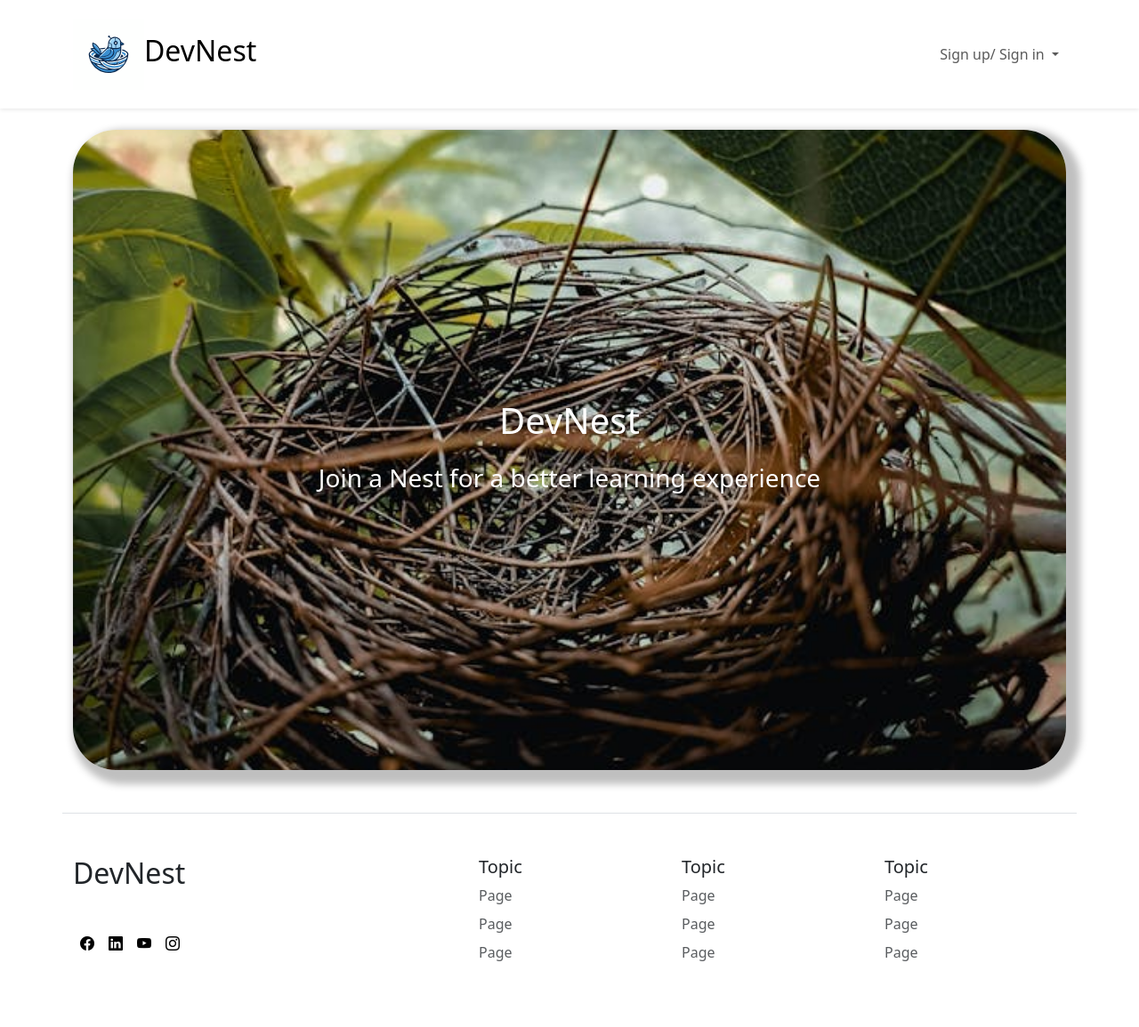
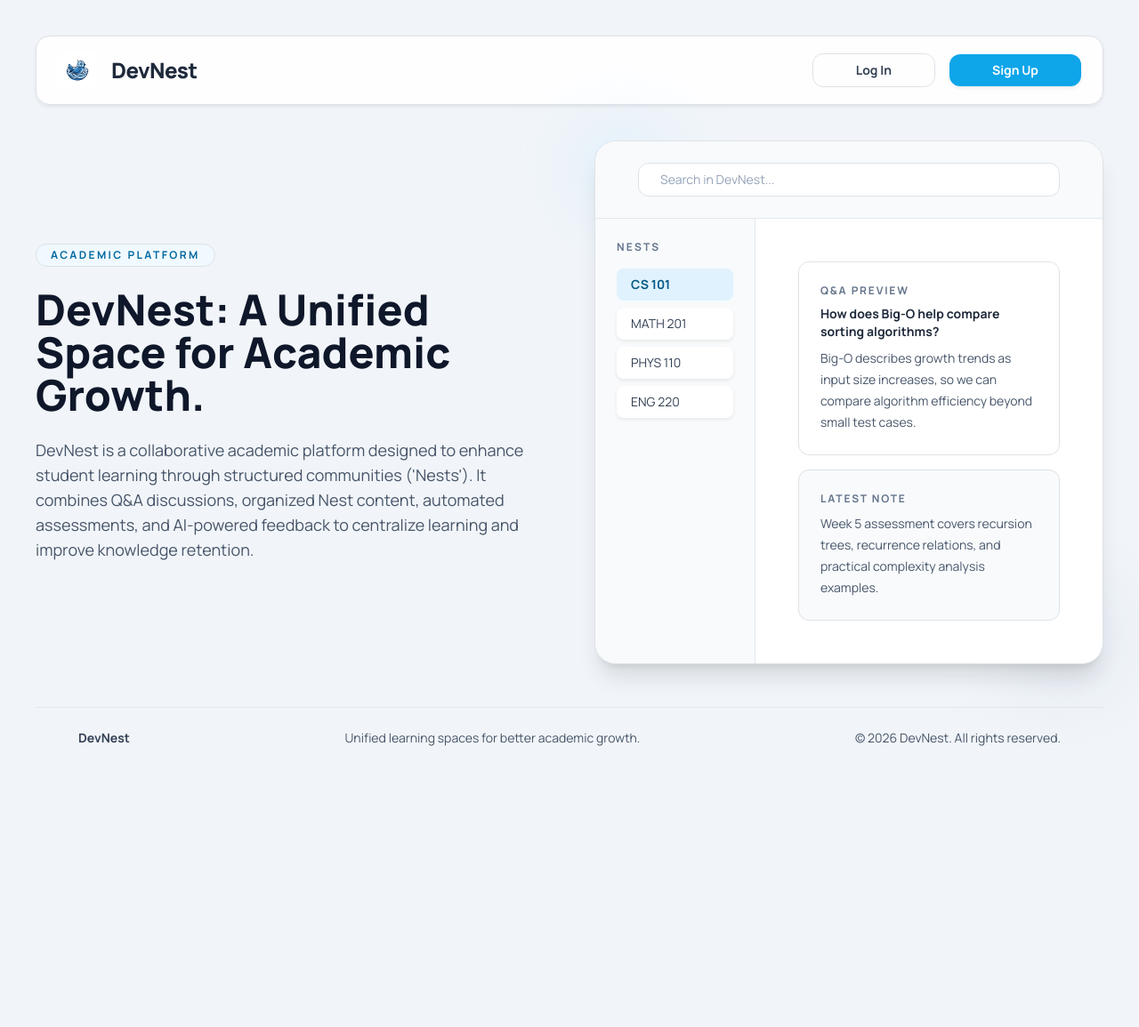
Before and after one commit to mohsen6-3/DevNest, a Django app: page / in a window 1280 px wide. Shown: the whole page at 89% size. After the commit the page ends 839 px from the top, so only its background shows below. Run offline with Django 5.2, Linux system fonts and the light colour scheme; some libraries are stand-ins or nearby versions.

Commit message:
done land page

```diff
--- a/DevNest/main/static/css/style.css
+++ b/DevNest/main/static/css/style.css
@@ -1,10 +1,24 @@
-.hero-section {
-    padding: 4rem 1.5rem;
-    min-height: 90vh;
-    background-image: url('/static/images/home_bg.jpg');
-    background-size: cover;
-    background-position: center;
-    box-shadow: 0.5rem 0.5rem 0.5rem 0.5rem rgba(0, 0, 0, 0.25);
-    border-radius: 3rem;
-    color: #fff;
+@import url('https://fonts.googleapis.com/css2?family=Manrope:wght@400;500;700;800&display=swap');
+
+.devnest-landing-page {
+    font-family: 'Manrope', sans-serif;
 }
+
+.devnest-landing-page > div.container-fluid.sticky-top {
+    display: none !important;
+}
+
+.devnest-landing-page > div.container:last-of-type {
+    display: none !important;
+}
+
+.devnest-landing-page main.container {
+    max-width: 100% !important;
+    width: 100% !important;
+    padding: 0 !important;
+    margin-top: 0 !important;
+}
+
+.devnest-landing footer {
+    border-top: 1px solid #e2e8f0;
+}
--- a/DevNest/main/templates/main/home.html
+++ b/DevNest/main/templates/main/home.html
@@ -1,11 +1,85 @@
 {% extends 'main/base.html' %}
 {% load static %}
 
-{% block title %} Planteer {% endblock %}
+{% block title %}DevNest{% endblock %}
 
 {% block content %}
-<div class="hero-section d-flex flex-column justify-content-center align-items-center px-3 px-md-5 gap-3">
-    <h1 class="text-center">DevNest</h1>
-    <h3 class="text-center">Join a Nest for a better learning experience</h3>
+<script src="https://cdn.tailwindcss.com"></script>
+<script>
+    document.body.classList.add('devnest-landing-page');
+</script>
+
+<div class="devnest-landing min-h-screen bg-slate-100 text-slate-800">
+    <div class="mx-auto max-w-7xl px-6 py-6 md:px-10 md:py-10">
+        <nav class="mb-10 flex items-center justify-between rounded-2xl border border-slate-200 bg-white/90 px-4 py-3 shadow-sm backdrop-blur md:px-6">
+            <div class="flex items-center gap-3">
+                <img src="{% static 'images/logo.svg' %}" alt="DevNest logo" class="h-11 w-11 object-contain">
+                <div class="text-2xl font-extrabold tracking-tight text-slate-800">DevNest</div>
+            </div>
+            <div class="flex items-center gap-3">
+                <a href="{% url 'accounts:sign_in' %}?next={{ request.path }}" class="rounded-xl border border-slate-300 bg-transparent px-5 py-2 text-sm font-semibold text-slate-700 transition hover:border-slate-400 hover:bg-slate-100">Log In</a>
+                <a href="{% url 'accounts:sign_up' %}?next={{ request.path }}" class="rounded-xl bg-sky-500 px-5 py-2 text-sm font-semibold text-white shadow-sm transition hover:bg-sky-600">Sign Up</a>
+            </div>
+        </nav>
+
+        <section class="grid items-center gap-10 lg:grid-cols-2 lg:gap-14">
+            <div class="space-y-6">
+                <p class="inline-flex rounded-full border border-sky-100 bg-sky-50 px-3 py-1 text-xs font-semibold uppercase tracking-[0.2em] text-sky-700">
+                    Academic Platform
+                </p>
+                <h1 class="max-w-xl text-4xl font-extrabold leading-tight text-slate-900 md:text-5xl">
+                    DevNest: A Unified Space for Academic Growth.
+                </h1>
+                <p class="max-w-2xl text-base leading-8 text-slate-600 md:text-lg">
+                    DevNest is a collaborative academic platform designed to enhance student learning through structured communities ('Nests'). It combines Q&amp;A discussions, organized Nest content, automated assessments, and AI-powered feedback to centralize learning and improve knowledge retention.
+                </p>
+            </div>
+
+            <div class="relative">
+                <div class="absolute -left-4 -top-4 h-24 w-24 rounded-full bg-sky-200/40 blur-2xl"></div>
+                <div class="absolute -bottom-6 -right-2 h-28 w-28 rounded-full bg-slate-300/50 blur-2xl"></div>
+
+                <div class="relative overflow-hidden rounded-3xl border border-slate-200 bg-white shadow-xl">
+                    <div class="border-b border-slate-200 bg-slate-50 px-5 py-4">
+                        <div class="rounded-xl border border-slate-200 bg-white px-4 py-2 text-sm text-slate-400">
+                            Search in DevNest...
+                        </div>
+                    </div>
+
+                    <div class="grid md:grid-cols-[180px_1fr]">
+                        <aside class="border-b border-slate-200 bg-slate-50 p-4 md:border-b-0 md:border-r">
+                            <p class="mb-3 text-xs font-semibold uppercase tracking-[0.18em] text-slate-500">Nests</p>
+                            <div class="space-y-2 text-sm">
+                                <div class="rounded-lg bg-sky-100 px-3 py-2 font-semibold text-sky-800">CS 101</div>
+                                <div class="rounded-lg bg-white px-3 py-2 text-slate-700 shadow-sm">MATH 201</div>
+                                <div class="rounded-lg bg-white px-3 py-2 text-slate-700 shadow-sm">PHYS 110</div>
+                                <div class="rounded-lg bg-white px-3 py-2 text-slate-700 shadow-sm">ENG 220</div>
+                            </div>
+                        </aside>
+
+                        <div class="space-y-4 p-5">
+                            <div class="rounded-xl border border-slate-200 bg-white p-4">
+                                <p class="mb-2 text-xs font-semibold uppercase tracking-[0.15em] text-slate-500">Q&amp;A Preview</p>
+                                <h3 class="text-sm font-bold text-slate-800">How does Big-O help compare sorting algorithms?</h3>
+                                <p class="mt-2 text-sm leading-6 text-slate-600">Big-O describes growth trends as input size increases, so we can compare algorithm efficiency beyond small test cases.</p>
+                            </div>
+                            <div class="rounded-xl border border-slate-200 bg-slate-50 p-4">
+                                <p class="text-xs font-semibold uppercase tracking-[0.15em] text-slate-500">Latest Note</p>
+                                <p class="mt-2 text-sm leading-6 text-slate-600">Week 5 assessment covers recursion trees, recurrence relations, and practical complexity analysis examples.</p>
+                            </div>
+                        </div>
+                    </div>
+                </div>
+            </div>
+        </section>
+
+        <footer class="mt-12 border-t border-slate-300 px-5 py-6 text-sm text-slate-600 md:px-8">
+            <div class="flex flex-col items-start justify-between gap-3 md:flex-row md:items-center">
+                <p class="font-semibold text-slate-700">DevNest</p>
+                <p>Unified learning spaces for better academic growth.</p>
+                <p>© 2026 DevNest. All rights reserved.</p>
+            </div>
+        </footer>
+    </div>
 </div>
 {% endblock %}
```
